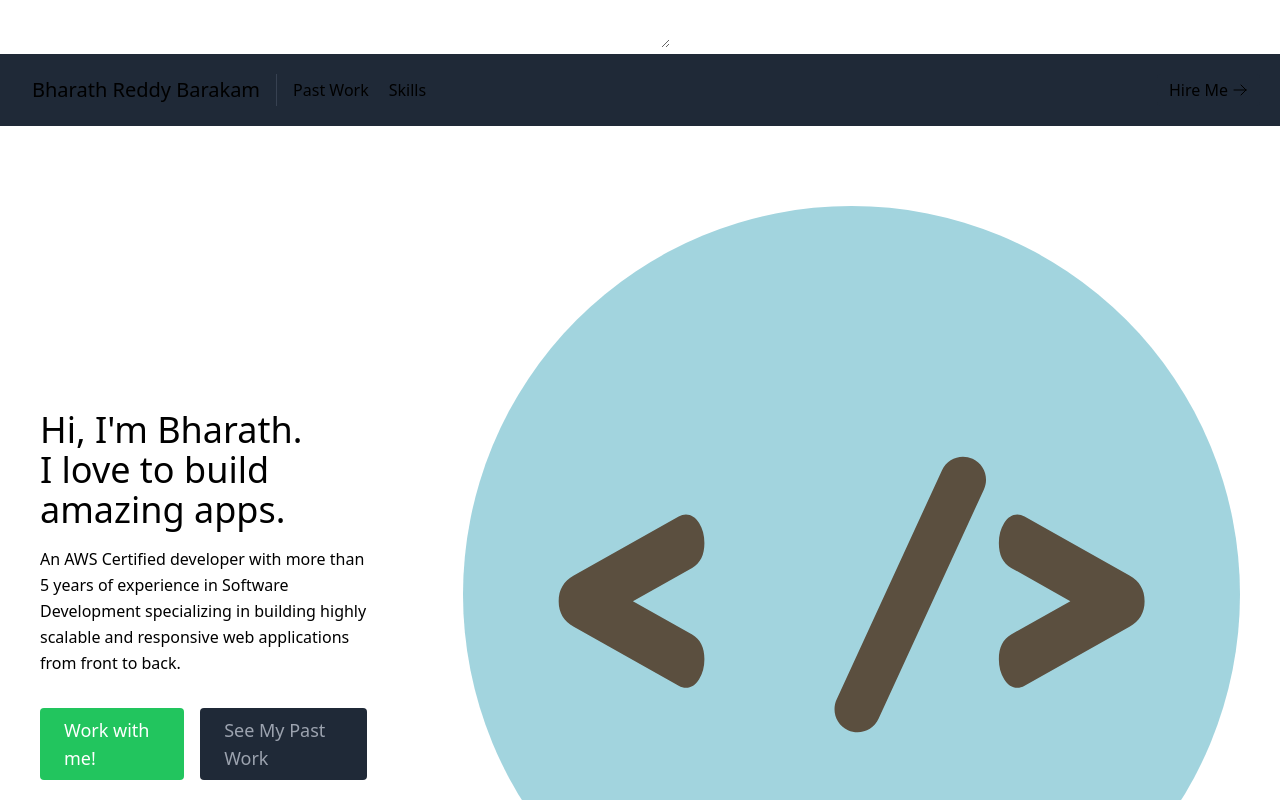
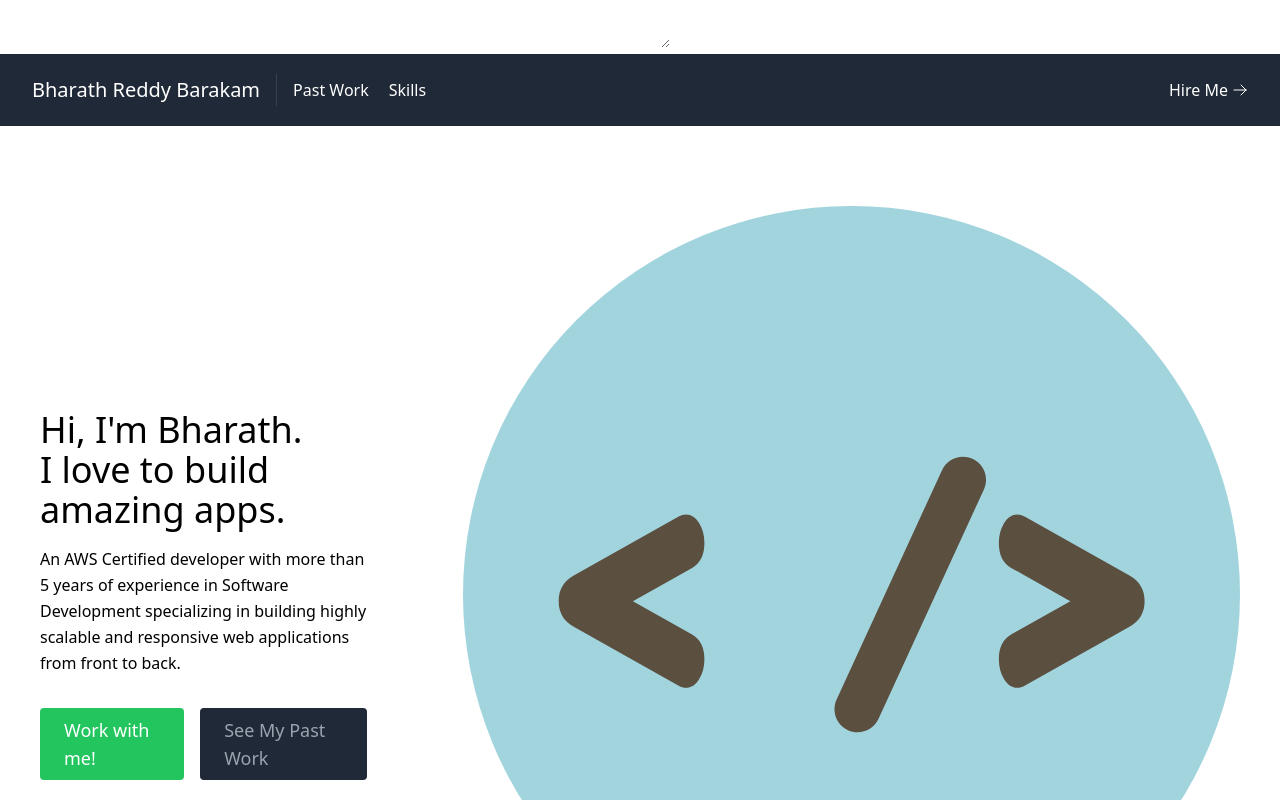
Before and after one commit to BharathR8/Sample-Portfolio, a React (Create React App) app: page / in a window 1280 px wide. Shown: the top 800 px of the page. Built offline with nearby package versions, Linux system fonts and the light colour scheme.

Commit message:
Modified text colors for more visibility

```diff
--- a/src/components/about.js
+++ b/src/components/about.js
@@ -7,7 +7,7 @@ export default function About() {
                 <div className="lg:flex-grow md:w-1/2 lg:pr-24 md:pr-16 flex flex-col md:items-start md:text-left mb-16 md:mb-0 items-center text-center">
                     <h1 className="title-font sm:text-4xl text-3xl mb-4 font-medium">
                         Hi, I'm Bharath.
-                        <br className="hidden lg:inline-block" />I love to build amazing apps.
+                        <br className="hidden lg:inline-block" /> I love to build amazing apps.
                     </h1>
                     <p className="mb-8 leading-relaxed">
                         An AWS Certified developer with more than 5 years of experience in Software Development specializing in building highly scalable and responsive web applications from front to back.
--- a/src/components/navbar.js
+++ b/src/components/navbar.js
@@ -6,21 +6,21 @@ export default function Navbar() {
         <header className="bg-gray-800 md:sticky top-0 z-10">
             <div className="container mx-auto flex flex-wrap p-5 flex-col md:flex-row items-center">
                 <p className="title-font font-medium mb-4 md:mb-0">
-                    <a href="#about" className="ml-3 text-xl">
+                    <a href="#about" className="ml-3 text-xl text-white">
                         Bharath Reddy Barakam
                     </a>
                 </p>
                 <nav className="md:mr-auto md:ml-4 md:py-1 md:pl-4 md:border-l md:border-gray-700 flex flex-wrap items-center text-base justify-center">
-                    <a href="#projects" className="mr-5 hover:text-white">
+                    <a href="#projects" className="mr-5 text-white hover:text-gray">
                         Past Work
                     </a>
-                    <a href="#skills" className="mr-5 hover:text-white">
+                    <a href="#skills" className="mr-5 text-white hover:text-gray">
                         Skills
                     </a>
                 </nav>
                 <a
                  href="#contact"
-                 className="inline-flex items-center bg-gray-800 border-0 py-1 px-3 focus:outline-none hover:bg-gray-700 rounded text-base mt-4 md:mt-0" >
+                 className="inline-flex items-center bg-gray-800 border-0 py-1 px-3 focus:outline-none hover:bg-gray-700 rounded text-base text-white mt-4 md:mt-0" >
                  Hire Me
                  <ArrowRightIcon className="w-4 h-4 ml-1" />
                  </a>
--- a/src/components/projects.js
+++ b/src/components/projects.js
@@ -26,16 +26,16 @@ export default function Projects() {
                                     alt="gallery"
                                     className="absolute inset-0 w-full h-full object-cover object-center"
                                     src={project.image}
-                                    style={(id === 0 || id === 1) ? {height: "120%"} : {height: "100%"}}
+                                    style={(id === 0 || id === 1) ? {height: "120%"} : {height : "100%"}}
                                 />
                                 <div className="px-8 py-10 relative z-10 w-full border-4 border-gray-800 border-gray-900 opacity-0 hover:opacity-100">
                                     <h2 className="tracking-widest text-lg title-font font-medium text-green-400 mb-1">
                                         {project.subtitle}
                                     </h2>
-                                    <h1 className="title-font text-lg font-medium text-blue mb-3">
+                                    <h1 className="title-font text-lg font-medium text-red-200 mb-3">
                                         {project.title}
                                     </h1>
-                                    <p className="leading-relaxed text-red mb-3">{project.description}</p>
+                                    <p className="leading-relaxed text-black-200 mb-3">{project.description}</p>
                                 </div>
                             </div>
                         </a>
--- a/src/data.js
+++ b/src/data.js
@@ -8,7 +8,7 @@ export const projects = [
     {
         title: "Budget Planner App",
         subtitle: "MERN Stack",
-        description: "This was a budget planner app build to help user plan their finances better",
+        description: "This was a budget planner app build to help user plan their finances better.",
         image: "/images/budgety.jpg"
     },
     {
```
